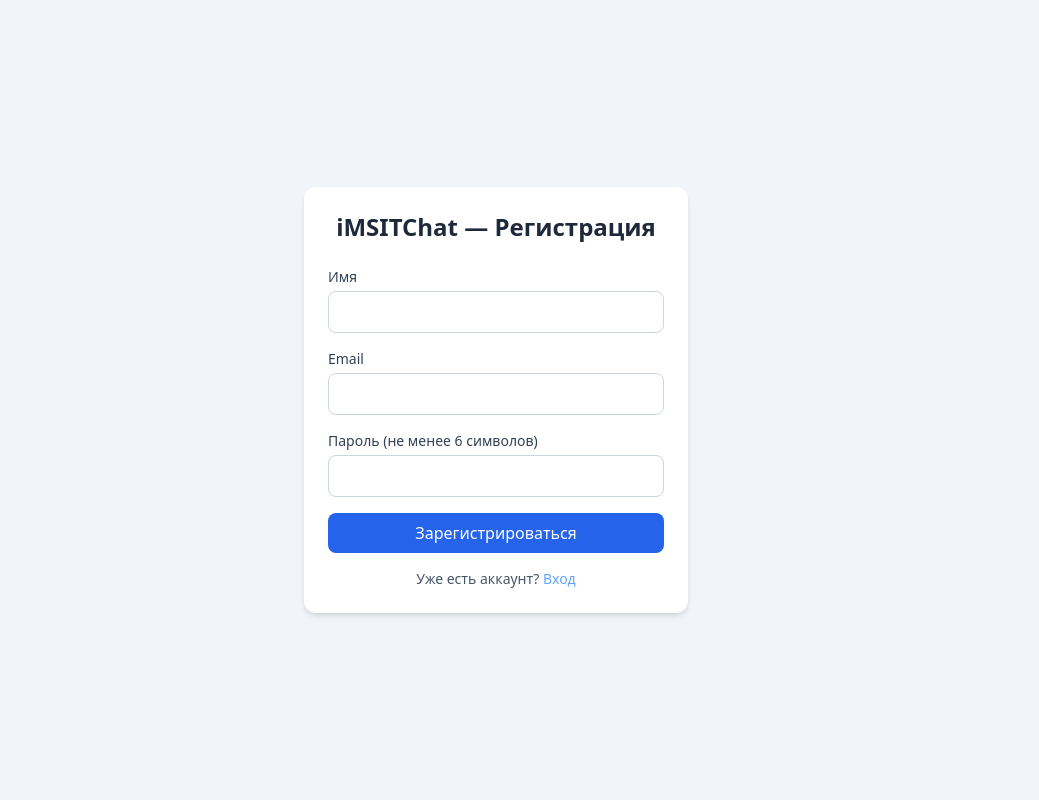
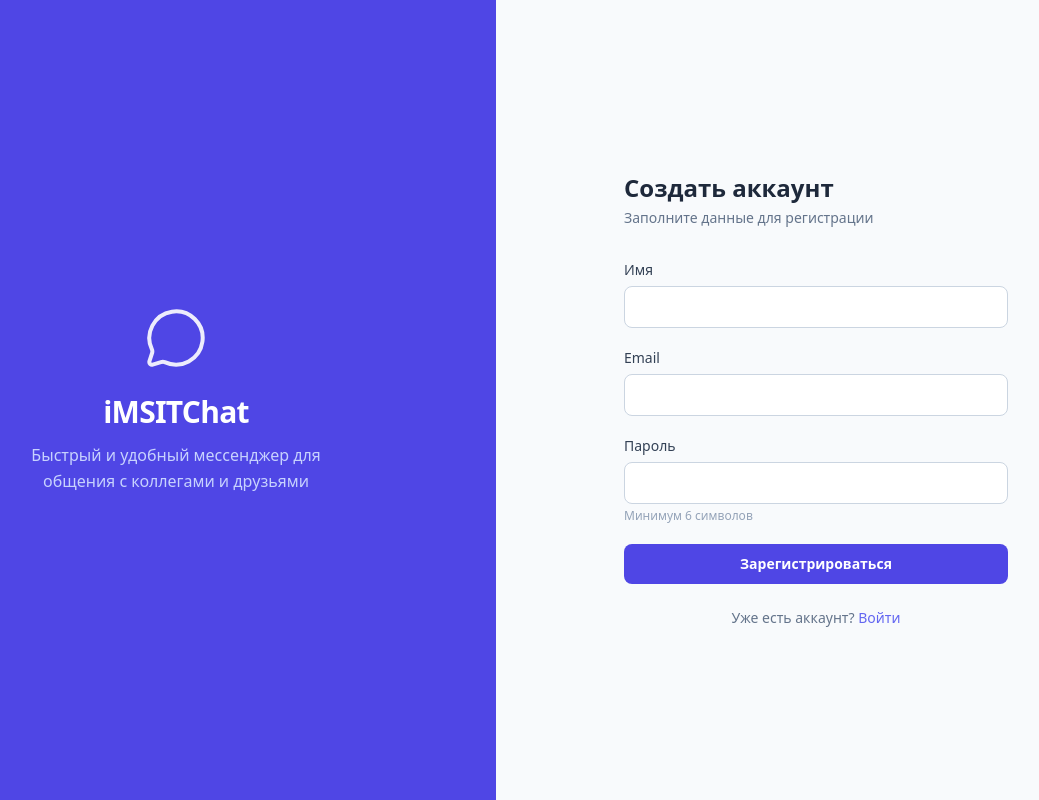
Before and after one commit to vitalijmernov994-ai/messenger, a React (Vite) app in the folder client/: page /register in a window 1280 px wide. Shown: the whole page, without its empty margins (144-1183 px from the left). Built offline with nearby package versions, Linux system fonts and the light colour scheme; no server answers.

Commit message:
refactor: remove comments, redesign login/register/dialogs UI
Made-with: Cursor

```diff
--- a/client/src/components/AppHeader.tsx
+++ b/client/src/components/AppHeader.tsx
@@ -22,7 +22,6 @@ export function AppHeader({ title, showBack, showMenu = true, menuOpen, onMenuTo
   const navigate = useNavigate();
   const useThemeHeader = customThemeColor && !hasGlassUI;
 
-  /* Чат-шапка: Назад | [аватарка] [никнейм] ........... меню */
   if (showBack && chatOther) {
     return (
       <header
@@ -84,7 +83,6 @@ export function AppHeader({ title, showBack, showMenu = true, menuOpen, onMenuTo
     );
   }
 
-  /* Обычная шапка: 3 колонки */
   return (
     <header
       className={`grid shrink-0 grid-cols-3 items-center gap-2 border-b px-4 py-3 transition-colors duration-200 ${
--- a/client/src/context/ThemeContext.tsx
+++ b/client/src/context/ThemeContext.tsx
@@ -65,7 +65,6 @@ function hexToRgb(hex: string): string {
   return `${(n >> 16) & 0xff}, ${(n >> 8) & 0xff}, ${n & 0xff}`;
 }
 
-/** Затемнить цвет: factor 1 = без изменений, 0.7 = темнее */
 function darkenHex(hex: string, factor: number): string {
   const n = parseInt(hex.slice(1), 16);
   const r = Math.round(((n >> 16) & 0xff) * factor);
@@ -74,7 +73,6 @@ function darkenHex(hex: string, factor: number): string {
   return `#${(1 << 24 | r << 16 | g << 8 | b).toString(16).slice(1)}`;
 }
 
-/** Осветлить цвет: factor 1 = без изменений, 1.3 = светлее (для тёмного фона — видимые поля) */
 function lightenHex(hex: string, factor: number): string {
   const n = parseInt(hex.slice(1), 16);
   const r = Math.min(255, Math.round(((n >> 16) & 0xff) * factor));
--- a/client/src/pages/Chat.tsx
+++ b/client/src/pages/Chat.tsx
@@ -173,7 +173,6 @@ export default function Chat() {
 
               return (
                 <li key={m.id} className="flex flex-col items-start gap-1 px-1">
-                  {/* Строка: кружок + имя рядом */}
                   <div className="flex items-center gap-2">
                     <Link to={`/user/${m.sender_id}`} className="shrink-0">
                       <div className="w-8 h-8 rounded-full overflow-hidden bg-slate-300 dark:bg-neutral-600 flex items-center justify-center text-sm font-semibold text-slate-600 dark:text-slate-200">
@@ -189,7 +188,6 @@ export default function Chat() {
                       {senderName || 'Пользователь'}
                     </Link>
                   </div>
-                  {/* Пузырь сообщения — с отступом под кружком */}
                   <div className="ml-10 max-w-[70%]">
                     <div
                       className={`rounded-2xl rounded-tl-sm px-4 py-2 ${
--- a/client/src/pages/Login.tsx
+++ b/client/src/pages/Login.tsx
@@ -2,6 +2,7 @@ import { useState } from 'react';
 import { Link, useNavigate } from 'react-router-dom';
 import { useAuth } from '../context/AuthContext';
 import { useTheme } from '../context/ThemeContext';
+import { MessageCircle } from 'lucide-react';
 
 export default function Login() {
   const [email, setEmail] = useState('');
@@ -28,20 +29,39 @@ export default function Login() {
   }
 
   return (
-    <div className="flex min-h-screen items-center justify-center p-4">
-      <div
-        className={`w-full max-w-sm rounded-xl p-6 shadow-md transition-colors duration-200 ${!useThemeCard ? 'bg-white dark:bg-neutral-800 dark:border dark:border-neutral-600 dark:shadow-lg dark:shadow-black/30 dark:shadow-none' : ''}`}
-        style={useThemeCard ? { background: 'var(--theme-card)' } : undefined}
+    <div className="flex min-h-screen">
+      <div className="hidden lg:flex lg:w-1/2 flex-col items-center justify-center bg-indigo-600 dark:bg-indigo-800 p-12 text-white">
+        <MessageCircle className="h-16 w-16 mb-6 opacity-90" strokeWidth={1.5} />
+        <h2 className="text-3xl font-bold tracking-tight mb-3">iMSITChat</h2>
+        <p className="text-indigo-200 text-center text-base leading-relaxed max-w-xs">
+          Быстрый и удобный мессенджер для общения с коллегами и друзьями
+        </p>
+      </div>
+
+      <div className={`flex flex-1 flex-col items-center justify-center px-6 py-12 ${!useThemeCard ? 'bg-slate-50 dark:bg-neutral-900' : ''}`}
+        style={useThemeCard ? { background: 'var(--theme-bg)' } : undefined}
       >
-        <h1 className={`mb-6 text-center text-2xl font-semibold ${useThemeCard ? 'text-slate-100' : 'text-slate-800 dark:text-slate-100'}`}>iMSITChat — Вход</h1>
-        <form onSubmit={handleSubmit} className="space-y-4">
+        <div className="w-full max-w-sm">
+          <div className="flex lg:hidden items-center gap-2 mb-8 justify-center">
+            <MessageCircle className={`h-7 w-7 ${useThemeCard ? 'text-indigo-400' : 'text-indigo-600 dark:text-indigo-400'}`} strokeWidth={1.5} />
+            <span className={`text-xl font-bold ${useThemeCard ? 'text-slate-100' : 'text-slate-800 dark:text-slate-100'}`}>iMSITChat</span>
+          </div>
+
+          <h1 className={`text-2xl font-bold mb-1 ${useThemeCard ? 'text-slate-100' : 'text-slate-800 dark:text-slate-100'}`}>
+            Добро пожаловать
+          </h1>
+          <p className={`text-sm mb-8 ${useThemeCard ? 'text-slate-400' : 'text-slate-500 dark:text-slate-400'}`}>
+            Войдите в свой аккаунт
+          </p>
+
+          <form onSubmit={handleSubmit} className="space-y-5">
             {error && (
-            <div className="rounded bg-red-100 px-3 py-2 text-sm text-red-700 dark:bg-red-900/30 dark:text-red-300" role="alert">
+              <div className="rounded-lg bg-red-50 border border-red-200 px-3 py-2 text-sm text-red-700 dark:bg-red-900/20 dark:border-red-800 dark:text-red-300" role="alert">
                 {error}
               </div>
             )}
             <div>
-            <label htmlFor="email" className={`block text-sm font-medium ${useThemeCard ? 'text-slate-200' : 'text-slate-700 dark:text-slate-300'}`}>
+              <label htmlFor="email" className={`block text-sm font-medium mb-1.5 ${useThemeCard ? 'text-slate-300' : 'text-slate-700 dark:text-slate-300'}`}>
                 Email
               </label>
               <input
@@ -51,12 +71,12 @@ export default function Login() {
                 autoComplete="email"
                 value={email}
                 onChange={(e) => setEmail(e.target.value)}
-              className={`mt-1 w-full rounded-lg border px-3 py-2 focus:outline-none focus:ring-1 focus:ring-blue-500 ${!useThemeCard ? 'border-slate-300 dark:border-neutral-500 dark:bg-neutral-700 dark:text-slate-100' : ''}`}
+                className={`w-full rounded-lg border px-3 py-2.5 text-sm focus:outline-none focus:ring-2 focus:ring-indigo-500 focus:border-indigo-500 transition-shadow ${!useThemeCard ? 'border-slate-300 bg-white dark:border-neutral-600 dark:bg-neutral-800 dark:text-slate-100' : ''}`}
                 style={useThemeCard ? { background: 'var(--theme-input-bg)', borderColor: 'var(--theme-input-border)', color: 'var(--theme-input-text)' } : undefined}
               />
             </div>
             <div>
-            <label htmlFor="password" className={`block text-sm font-medium ${useThemeCard ? 'text-slate-200' : 'text-slate-700 dark:text-slate-300'}`}>
+              <label htmlFor="password" className={`block text-sm font-medium mb-1.5 ${useThemeCard ? 'text-slate-300' : 'text-slate-700 dark:text-slate-300'}`}>
                 Пароль
               </label>
               <input
@@ -66,25 +86,27 @@ export default function Login() {
                 autoComplete="current-password"
                 value={password}
                 onChange={(e) => setPassword(e.target.value)}
-              className={`mt-1 w-full rounded-lg border px-3 py-2 focus:outline-none focus:ring-1 focus:ring-blue-500 ${!useThemeCard ? 'border-slate-300 dark:border-neutral-500 dark:bg-neutral-700 dark:text-slate-100' : ''}`}
+                className={`w-full rounded-lg border px-3 py-2.5 text-sm focus:outline-none focus:ring-2 focus:ring-indigo-500 focus:border-indigo-500 transition-shadow ${!useThemeCard ? 'border-slate-300 bg-white dark:border-neutral-600 dark:bg-neutral-800 dark:text-slate-100' : ''}`}
                 style={useThemeCard ? { background: 'var(--theme-input-bg)', borderColor: 'var(--theme-input-border)', color: 'var(--theme-input-text)' } : undefined}
               />
             </div>
             <button
               type="submit"
               disabled={loading}
-            className="w-full rounded-lg bg-[var(--theme-button-bg)] py-2 font-medium text-[var(--theme-button-text)] disabled:opacity-50"
+              className="w-full rounded-lg bg-indigo-600 hover:bg-indigo-700 active:bg-indigo-800 py-2.5 text-sm font-semibold text-white disabled:opacity-50 transition-colors"
             >
               {loading ? 'Вход...' : 'Войти'}
             </button>
           </form>
-        <p className={`mt-4 text-center text-sm ${useThemeCard ? 'text-slate-300' : 'text-slate-600 dark:text-slate-400'}`}>
+
+          <p className={`mt-6 text-center text-sm ${useThemeCard ? 'text-slate-400' : 'text-slate-500 dark:text-slate-400'}`}>
             Нет аккаунта?{' '}
-          <Link to="/register" className="text-blue-400 hover:underline">
-            Регистрация
+            <Link to="/register" className="font-medium text-indigo-500 hover:text-indigo-400 hover:underline">
+              Зарегистрируйтесь
             </Link>
           </p>
         </div>
       </div>
+    </div>
   );
 }
--- a/client/src/pages/Register.tsx
+++ b/client/src/pages/Register.tsx
@@ -2,6 +2,7 @@ import { useState } from 'react';
 import { Link, useNavigate } from 'react-router-dom';
 import { useAuth } from '../context/AuthContext';
 import { useTheme } from '../context/ThemeContext';
+import { MessageCircle } from 'lucide-react';
 
 export default function Register() {
   const [email, setEmail] = useState('');
@@ -33,20 +34,40 @@ export default function Register() {
   }
 
   return (
-    <div className="flex min-h-screen items-center justify-center p-4">
+    <div className="flex min-h-screen">
+      <div className="hidden lg:flex lg:w-1/2 flex-col items-center justify-center bg-indigo-600 dark:bg-indigo-800 p-12 text-white">
+        <MessageCircle className="h-16 w-16 mb-6 opacity-90" strokeWidth={1.5} />
+        <h2 className="text-3xl font-bold tracking-tight mb-3">iMSITChat</h2>
+        <p className="text-indigo-200 text-center text-base leading-relaxed max-w-xs">
+          Быстрый и удобный мессенджер для общения с коллегами и друзьями
+        </p>
+      </div>
+
       <div
-        className={`w-full max-w-sm rounded-xl p-6 shadow-md transition-colors duration-200 ${!useThemeCard ? 'bg-white dark:bg-neutral-800 dark:border dark:border-neutral-600 dark:shadow-lg dark:shadow-black/30' : ''}`}
-        style={useThemeCard ? { background: 'var(--theme-card)' } : undefined}
+        className={`flex flex-1 flex-col items-center justify-center px-6 py-12 ${!useThemeCard ? 'bg-slate-50 dark:bg-neutral-900' : ''}`}
+        style={useThemeCard ? { background: 'var(--theme-bg)' } : undefined}
       >
-        <h1 className={`mb-6 text-center text-2xl font-semibold ${useThemeCard ? 'text-slate-100' : 'text-slate-800 dark:text-slate-100'}`}>iMSITChat — Регистрация</h1>
-        <form onSubmit={handleSubmit} className="space-y-4">
+        <div className="w-full max-w-sm">
+          <div className="flex lg:hidden items-center gap-2 mb-8 justify-center">
+            <MessageCircle className={`h-7 w-7 ${useThemeCard ? 'text-indigo-400' : 'text-indigo-600 dark:text-indigo-400'}`} strokeWidth={1.5} />
+            <span className={`text-xl font-bold ${useThemeCard ? 'text-slate-100' : 'text-slate-800 dark:text-slate-100'}`}>iMSITChat</span>
+          </div>
+
+          <h1 className={`text-2xl font-bold mb-1 ${useThemeCard ? 'text-slate-100' : 'text-slate-800 dark:text-slate-100'}`}>
+            Создать аккаунт
+          </h1>
+          <p className={`text-sm mb-8 ${useThemeCard ? 'text-slate-400' : 'text-slate-500 dark:text-slate-400'}`}>
+            Заполните данные для регистрации
+          </p>
+
+          <form onSubmit={handleSubmit} className="space-y-5">
             {error && (
-            <div className="rounded bg-red-100 px-3 py-2 text-sm text-red-700 dark:bg-red-900/30 dark:text-red-300" role="alert">
+              <div className="rounded-lg bg-red-50 border border-red-200 px-3 py-2 text-sm text-red-700 dark:bg-red-900/20 dark:border-red-800 dark:text-red-300" role="alert">
                 {error}
               </div>
             )}
             <div>
-            <label htmlFor="name" className={`block text-sm font-medium ${useThemeCard ? 'text-slate-200' : 'text-slate-700 dark:text-slate-300'}`}>
+              <label htmlFor="name" className={`block text-sm font-medium mb-1.5 ${useThemeCard ? 'text-slate-300' : 'text-slate-700 dark:text-slate-300'}`}>
                 Имя
               </label>
               <input
@@ -56,12 +77,12 @@ export default function Register() {
                 autoComplete="name"
                 value={name}
                 onChange={(e) => setName(e.target.value)}
-              className={`mt-1 w-full rounded-lg border px-3 py-2 focus:outline-none focus:ring-1 focus:ring-blue-500 ${!useThemeCard ? 'border-slate-300 dark:border-neutral-500 dark:bg-neutral-700 dark:text-slate-100' : ''}`}
+                className={`w-full rounded-lg border px-3 py-2.5 text-sm focus:outline-none focus:ring-2 focus:ring-indigo-500 focus:border-indigo-500 transition-shadow ${!useThemeCard ? 'border-slate-300 bg-white dark:border-neutral-600 dark:bg-neutral-800 dark:text-slate-100' : ''}`}
                 style={useThemeCard ? { background: 'var(--theme-input-bg)', borderColor: 'var(--theme-input-border)', color: 'var(--theme-input-text)' } : undefined}
               />
             </div>
             <div>
-            <label htmlFor="email" className={`block text-sm font-medium ${useThemeCard ? 'text-slate-200' : 'text-slate-700 dark:text-slate-300'}`}>
+              <label htmlFor="email" className={`block text-sm font-medium mb-1.5 ${useThemeCard ? 'text-slate-300' : 'text-slate-700 dark:text-slate-300'}`}>
                 Email
               </label>
               <input
@@ -71,40 +92,44 @@ export default function Register() {
                 autoComplete="email"
                 value={email}
                 onChange={(e) => setEmail(e.target.value)}
-              className={`mt-1 w-full rounded-lg border px-3 py-2 focus:outline-none focus:ring-1 focus:ring-blue-500 ${!useThemeCard ? 'border-slate-300 dark:border-neutral-500 dark:bg-neutral-700 dark:text-slate-100' : ''}`}
+                className={`w-full rounded-lg border px-3 py-2.5 text-sm focus:outline-none focus:ring-2 focus:ring-indigo-500 focus:border-indigo-500 transition-shadow ${!useThemeCard ? 'border-slate-300 bg-white dark:border-neutral-600 dark:bg-neutral-800 dark:text-slate-100' : ''}`}
                 style={useThemeCard ? { background: 'var(--theme-input-bg)', borderColor: 'var(--theme-input-border)', color: 'var(--theme-input-text)' } : undefined}
               />
             </div>
             <div>
-            <label htmlFor="password" className={`block text-sm font-medium ${useThemeCard ? 'text-slate-200' : 'text-slate-700 dark:text-slate-300'}`}>
-              Пароль (не менее 6 символов)
+              <label htmlFor="password" className={`block text-sm font-medium mb-1.5 ${useThemeCard ? 'text-slate-300' : 'text-slate-700 dark:text-slate-300'}`}>
+                Пароль
               </label>
               <input
                 id="password"
                 type="password"
                 required
                 autoComplete="new-password"
+                minLength={6}
                 value={password}
                 onChange={(e) => setPassword(e.target.value)}
-              className={`mt-1 w-full rounded-lg border px-3 py-2 focus:outline-none focus:ring-1 focus:ring-blue-500 ${!useThemeCard ? 'border-slate-300 dark:border-neutral-500 dark:bg-neutral-700 dark:text-slate-100' : ''}`}
+                className={`w-full rounded-lg border px-3 py-2.5 text-sm focus:outline-none focus:ring-2 focus:ring-indigo-500 focus:border-indigo-500 transition-shadow ${!useThemeCard ? 'border-slate-300 bg-white dark:border-neutral-600 dark:bg-neutral-800 dark:text-slate-100' : ''}`}
                 style={useThemeCard ? { background: 'var(--theme-input-bg)', borderColor: 'var(--theme-input-border)', color: 'var(--theme-input-text)' } : undefined}
               />
+              <p className={`mt-1 text-xs ${useThemeCard ? 'text-slate-500' : 'text-slate-400 dark:text-slate-500'}`}>Минимум 6 символов</p>
             </div>
             <button
               type="submit"
               disabled={loading}
-            className="w-full rounded-lg bg-[var(--theme-button-bg)] py-2 font-medium text-[var(--theme-button-text)] disabled:opacity-50"
+              className="w-full rounded-lg bg-indigo-600 hover:bg-indigo-700 active:bg-indigo-800 py-2.5 text-sm font-semibold text-white disabled:opacity-50 transition-colors"
             >
-            {loading ? 'Регистрация...' : 'Зарегистрироваться'}
+              {loading ? 'Создаём аккаунт...' : 'Зарегистрироваться'}
             </button>
           </form>
-        <p className={`mt-4 text-center text-sm ${useThemeCard ? 'text-slate-300' : 'text-slate-600 dark:text-slate-400'}`}>
+
+          <p className={`mt-6 text-center text-sm ${useThemeCard ? 'text-slate-400' : 'text-slate-500 dark:text-slate-400'}`}>
             Уже есть аккаунт?{' '}
-          <Link to="/login" className="text-blue-400 hover:underline">
-            Вход
+            <Link to="/login" className="font-medium text-indigo-500 hover:text-indigo-400 hover:underline">
+              Войти
             </Link>
           </p>
         </div>
       </div>
+    </div>
   );
 }
```
Also changed, not shown: client/src/pages/Dialogs.tsx (+106 -44 lines), 2 other files (tests, documents, lock files or other folders). Lines whose indentation alone changed are shown as unchanged.
